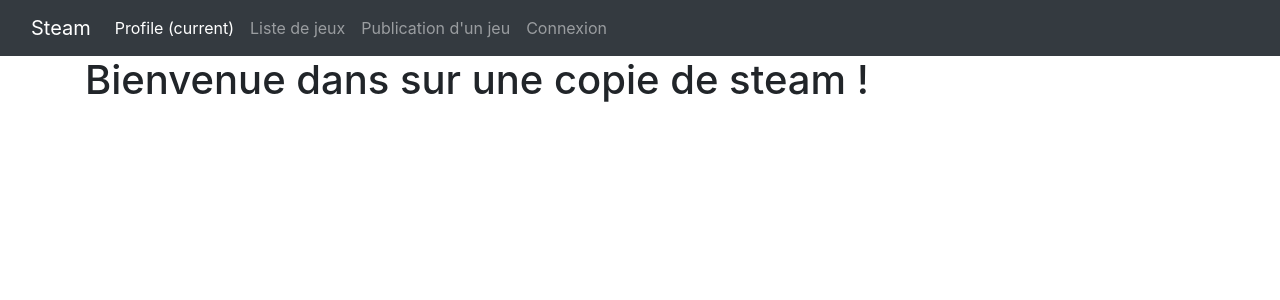
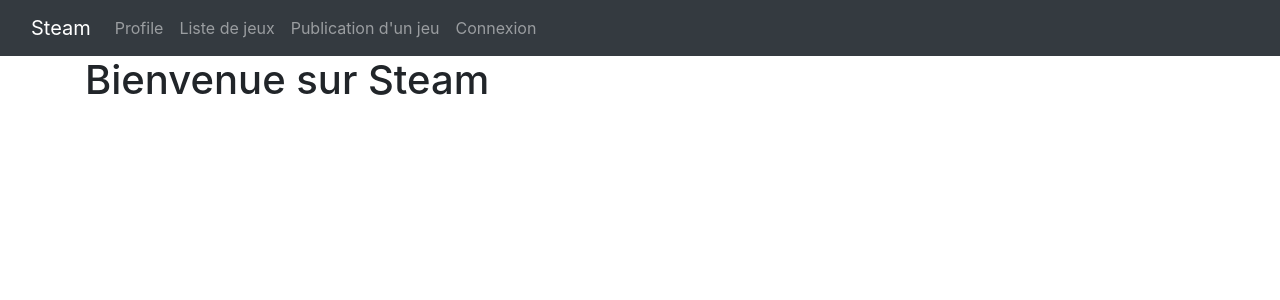
Before and after one commit to Ribie14/SteamProject, a Symfony app: template templates/steam/home.html.twig in a window 1280 px wide. Shown: the top 300 px of the page. Run offline with Twig, Linux system fonts and the light colour scheme; the template is opened without the code that fills it, so the values that code supplies are empty; some libraries are stand-ins or nearby versions.

Commit message:
ca marche

```diff
--- a/src/Entity/Games.php
+++ b/src/Entity/Games.php
@@ -36,7 +36,6 @@
 
     /**
      * @ORM\Column(type="integer")
-     * @Assert\Length(min=30)
      */
     private $Prix;
 
--- a/templates/base.html.twig
+++ b/templates/base.html.twig
@@ -25,8 +25,7 @@
                         <div class="collapse navbar-collapse" id="navbarColor02">
                         <ul class="navbar-nav me-auto">
                             <li class="nav-item">
-                            <a class="nav-link active" href="/profile">Profile
-                                <span class="visually-hidden">(current)</span>
+                            <a class="nav-link" href="/profile">Profile
                             </a>
                             </li>
                             <li class="nav-item">
--- a/templates/steam/home.html.twig
+++ b/templates/steam/home.html.twig
@@ -2,5 +2,6 @@
 
 {% block body %}
 
-<h1> Bienvenue dans sur une copie de steam !</h1>
+<h1>Bienvenue sur Steam</h1>
+
 {% endblock %}
--- /dev/null
+++ b/templates/steam/profile.html.twig
@@ -0,0 +1 @@
+<h1>SALUT PAGE PROFILE</h1>
```
Also changed, not shown: src/Controller/SteamController.php (+7 -1 lines), 1 other file.
